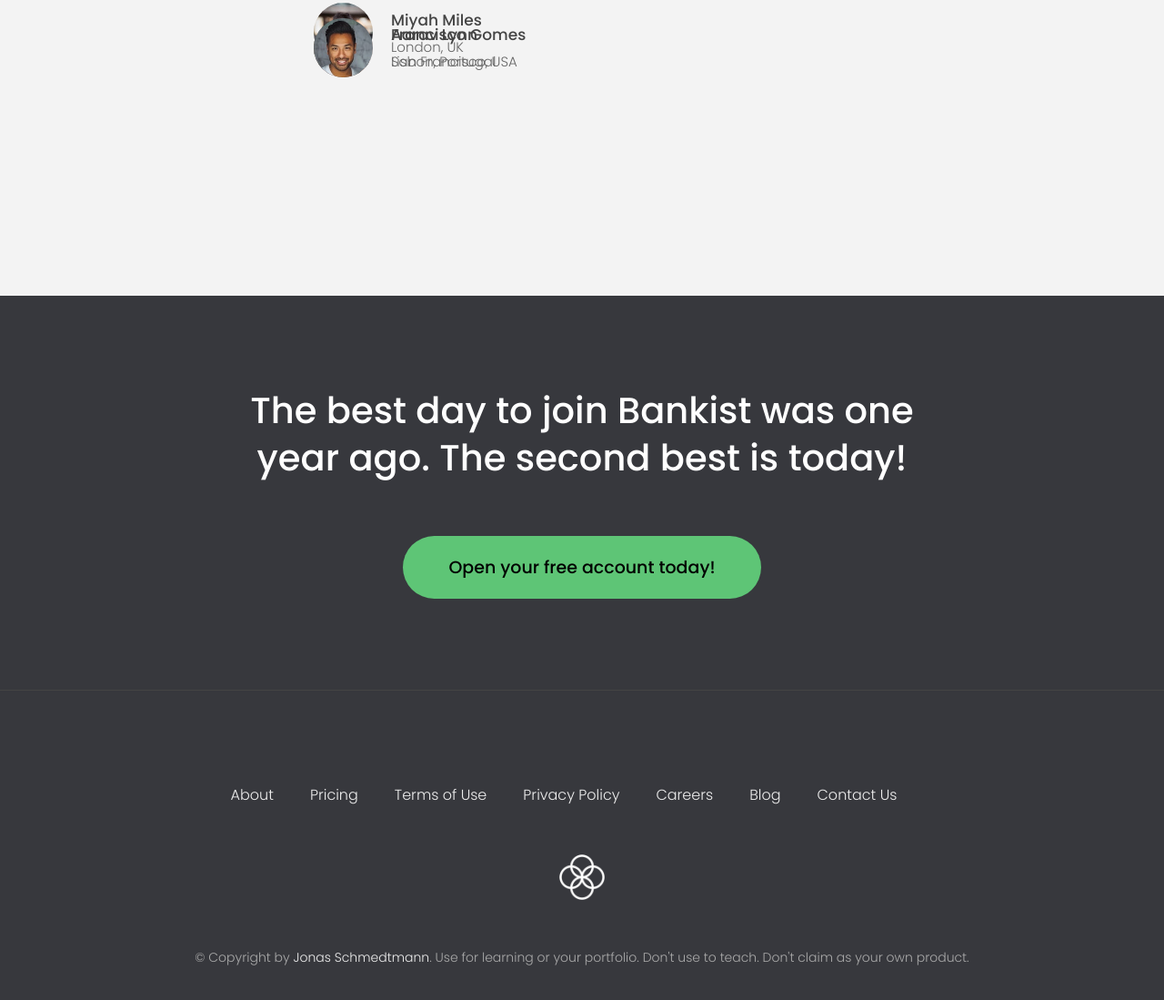
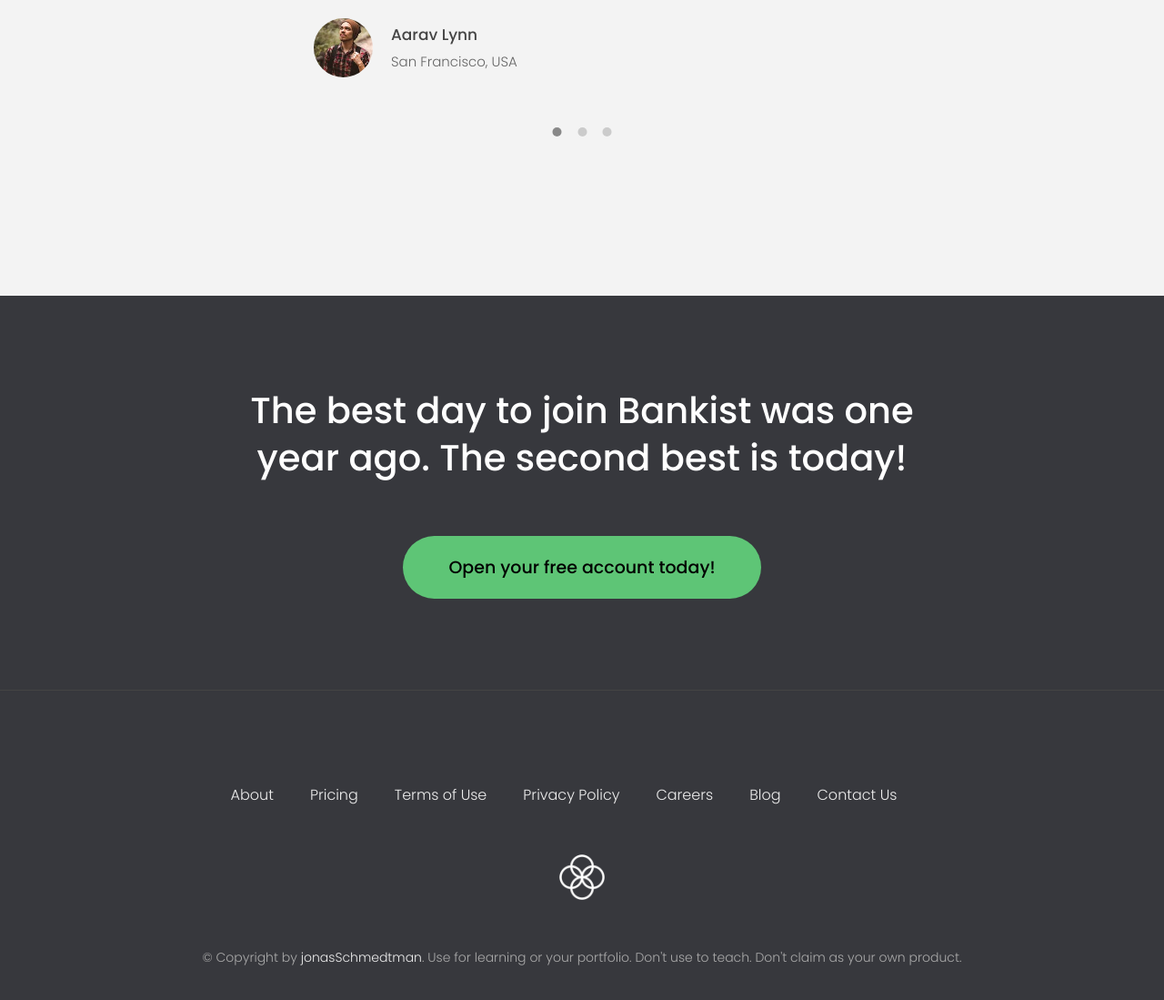
Before and after one commit to AhmadAlkhooly08/js-Practice-2, a plain HTML site: page 13-Advanced-DOM-Bankist/index.html in a window 1280 px wide. Shown: the part 3871-4970 px from the top of the page at 91% size. Drawn offline with Linux system fonts and the light colour scheme.

Commit message:
Finished A big and Good Application Project

```diff
--- a/13-Advanced-DOM-Bankist/index.html
+++ b/13-Advanced-DOM-Bankist/index.html
@@ -12,6 +12,9 @@
     />
     <link rel="stylesheet" href="style.css" />
     <title>Bankist | When Banking meets Minimalist</title>
+
+    <!-- <script defer src="script.js"></script> -->
+
   </head>
   <body>
     <header class="header">
@@ -329,7 +332,7 @@
           class="footer__link twitter-link"
           target="_blank"
           href="https://twitter.com/jonasschmedtman"
-          >Jonas Schmedtmann</a
+          >jonasSchmedtman</a
         >. Use for learning or your portfolio. Don't use to teach. Don't claim
         as your own product.
       </p>
--- a/13-Advanced-DOM-Bankist/script.js
+++ b/13-Advanced-DOM-Bankist/script.js
@@ -262,6 +262,7 @@
     }
   })
 }
+sliderSection();
 ///lectures
 // ///////////////////////////////////////////////////////////
 /////////////////////////////////////////////////////////////
@@ -438,3 +439,16 @@
 
   // if(el !== H1) el.style.transform = 'scale(0.5)'
 })
+
+document.addEventListener('DOMContentLoaded',function(e){
+  console.log('Html paresd and dom tree build',e);
+})
+window.addEventListener('load',function(e){
+  console.log('page finished loading',e);
+})
+
+window.addEventListener('Beforeunload',function(e){
+  e.preventDefault()
+  console.log(e);
+  e.returnValue = ''
+})
```
